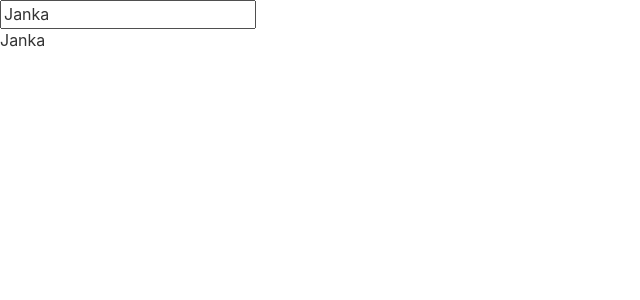
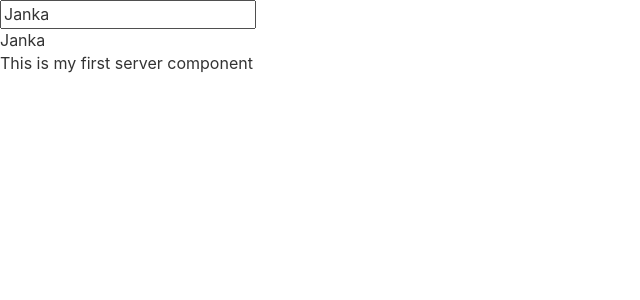
Before and after one commit to Yah-Yah/udemy-angular-notes, an Angular app: page / in a window 1280 px wide. Shown: the top 300 px of the page, without its empty margins (0-640 px from the left). Built offline with nearby package versions, Linux system fonts and the light colour scheme.

Commit message:
Basics - Create new component manually

```diff
--- a/src/app/app.component.html
+++ b/src/app/app.component.html
@@ -2,3 +2,5 @@
   property and then dynamicaly outputs it inside <p> -->
 <input type="text" [(ngModel)]="name">
 <p>{{name}}</p>
+<!-- 01-Basics_02_STEP_12 Use created component by calling it in DOM -->
+<app-server></app-server>
--- /dev/null
+++ b/src/app/server/server.component.html
@@ -0,0 +1,2 @@
+<!-- 01-Basics_02_STEP_07 Create template html file that can be pointed and injected with use of selector specified in .ts file -->
+<p>This is my first server component</p>
```
Also changed, not shown: src/app/app.module.ts (+12 -1 lines), src/app/server/server.component.ts (added, +24 -0 lines).
